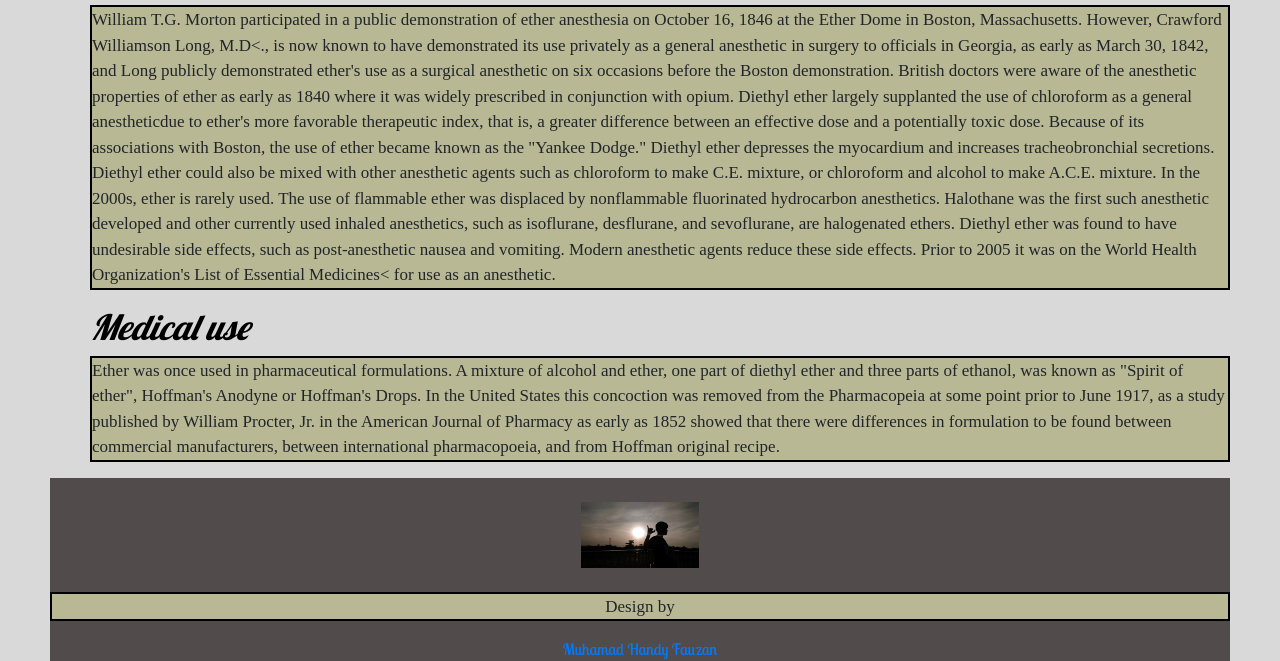
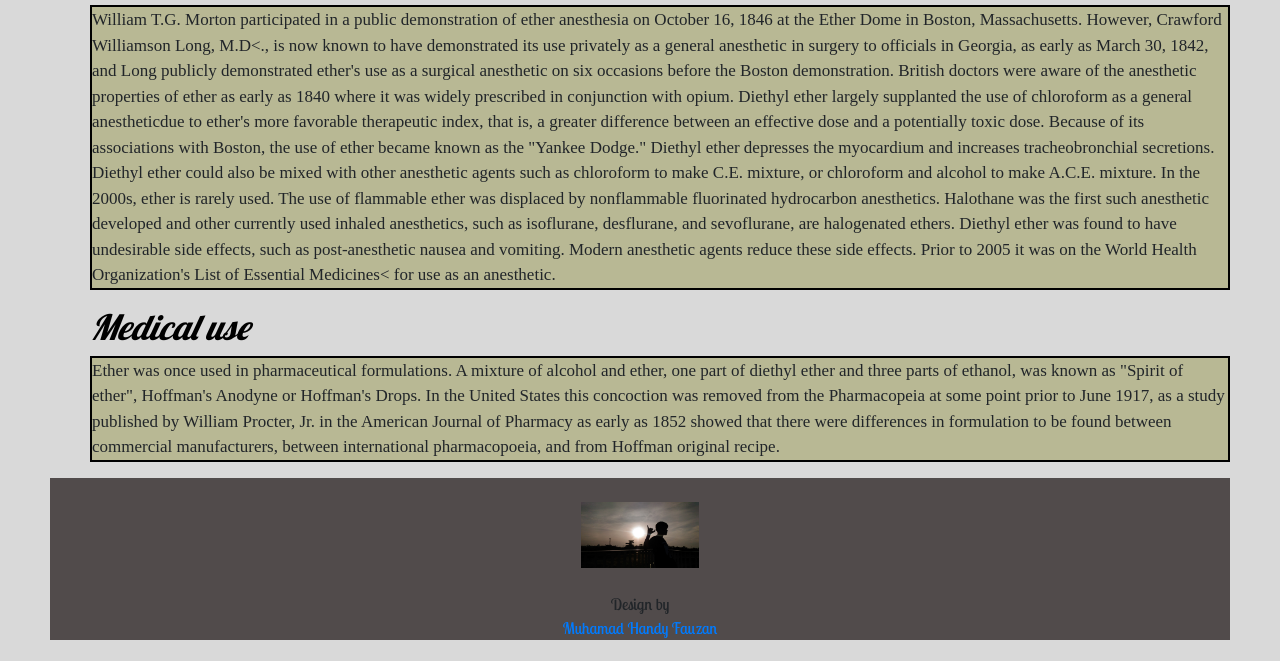
Before and after one commit to SMAKBO/tugas-labkom-2018-BudiMahdy, a plain HTML site: page fungsi.html in a window 1280 px wide. Shown: the part 702-1363 px from the top of the page. After the commit the page ends 1342 px from the top, so only its background shows below. Drawn offline with nearby package versions, Linux system fonts and the light colour scheme; a web font is replaced by a local one.

Commit message:
Add files via upload

```diff
--- a/fungsi.html
+++ b/fungsi.html
@@ -92,7 +92,7 @@
  <center><img src="img/handy.jpg" width="10%" height="10%"></center><br>
 
   <div class="footer">
-    <p>Design by</p>
+    Design by<br>
     <a href="https://handyfau.github.io/">Muhamad Handy Fauzan</a>
   </div>
 </footer>
```
